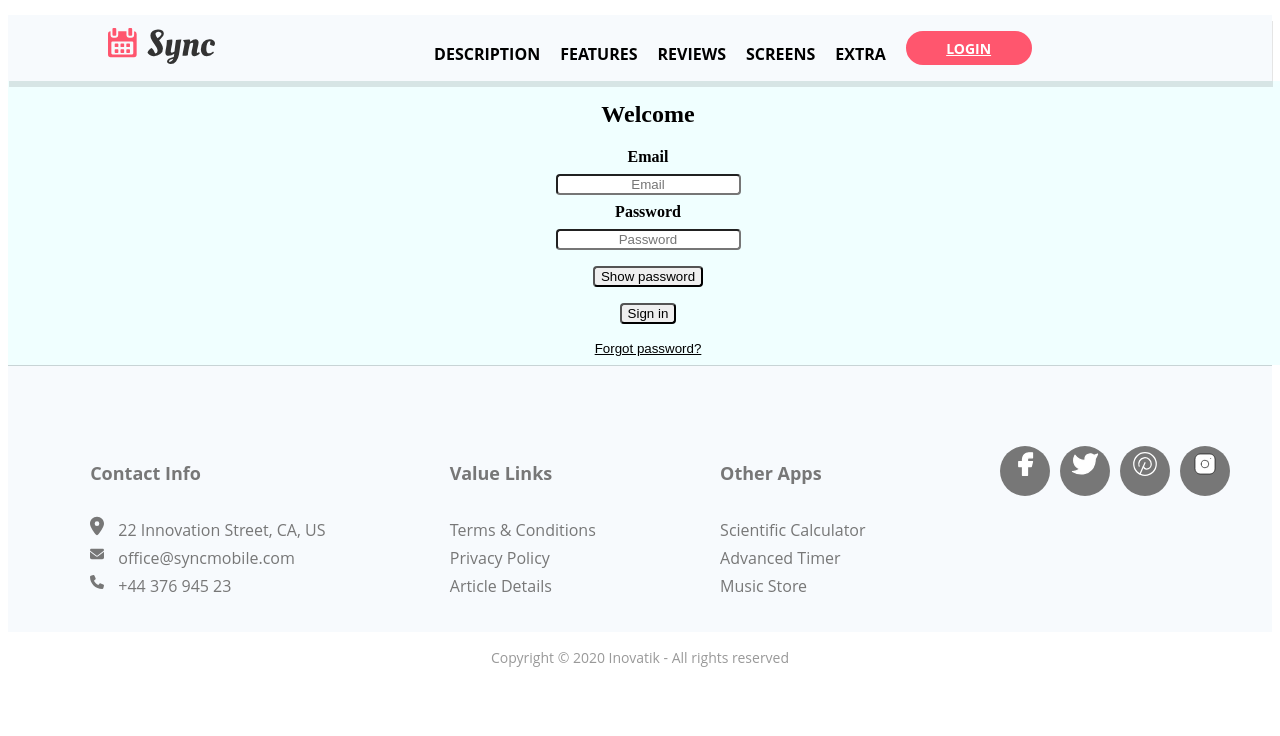
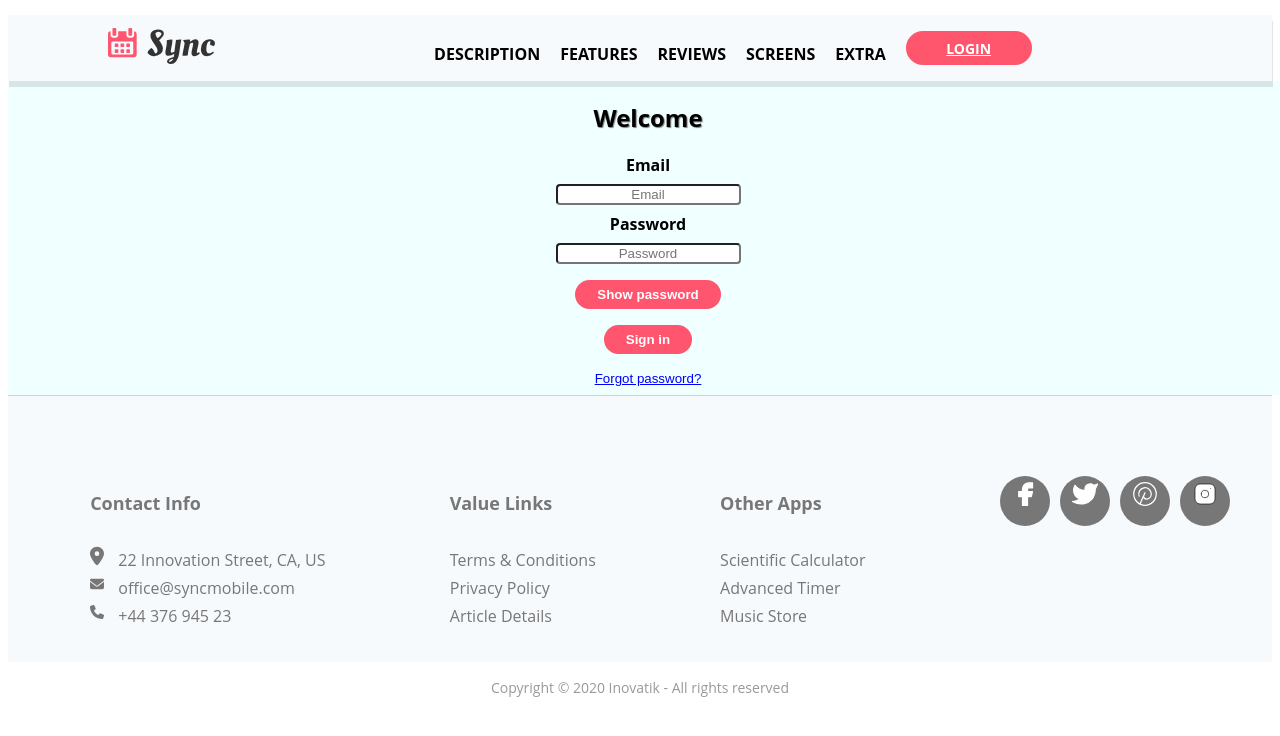
Before and after one commit to carmenb2020/ReplicaVue, a Vue app in the folder vue-project/: page /login in a window 1280 px wide. Shown: the top 736 px of the page. Built offline with nearby package versions, Linux system fonts and the light colour scheme.

Commit message:
added styles

```diff
--- a/vue-project/src/views/LoginView.vue
+++ b/vue-project/src/views/LoginView.vue
@@ -31,7 +31,7 @@
         <label for="passwordField">Password</label>
         <input id="passwordField" type="password" placeholder="Password">
         <button id="showButton" type="button" @click="show()">Show password</button>
-        <input @click="check()" type="submit" value="Sign in">
+        <input id="signIn" @click="check()" type="submit" value="Sign in">
         <button id="forgot">Forgot password?</button>
     </form>
 </template>
@@ -44,6 +44,11 @@
         align-items: center;
         background-color:azure;
         font-weight: bold;
+        font-family: 'Open sans', sans-serif;
+    }
+
+    h2 {
+        text-shadow: 1px 1px 1px gray;
     }
 
     input {
@@ -56,9 +61,20 @@
         margin: 8px 24px;
     }
 
+    #signIn, #showButton {
+        color: white;
+        background-color: #ff556e;
+        border-radius: 1.75rem;
+        border: 2px solid #ff556e;
+        padding: 5px 20px;
+        min-width: 80px;
+        font-weight: bold;
+    }
+
     #forgot {
         border: none;
         background: none;
+        color: blue;
         text-decoration: underline;
     }
 </style>
```
